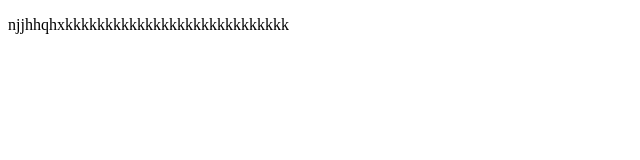
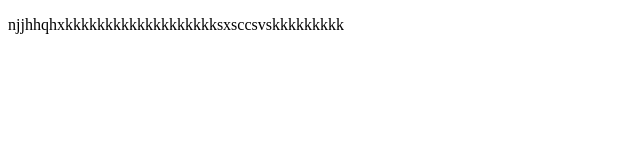
Before and after one commit to KASUNIINDUSHA/testgit, a plain HTML site: page index.html in a window 1280 px wide. Shown: the full height of the page, 0-640 px from the left. Drawn offline with Linux system fonts and the light colour scheme.

Commit message:
another commit

```diff
--- a/index.html
+++ b/index.html
@@ -7,6 +7,6 @@
     <title>Document</title>
 </head>
 <body>
-    <p>njjhhqhxkkkkkkkkkkkkkkkkkkkkkkkkkkkk</p>
+    <p>njjhhqhxkkkkkkkkkkkkkkkkkkksxsccsvskkkkkkkkk</p>
 </body>
 </html>
```
